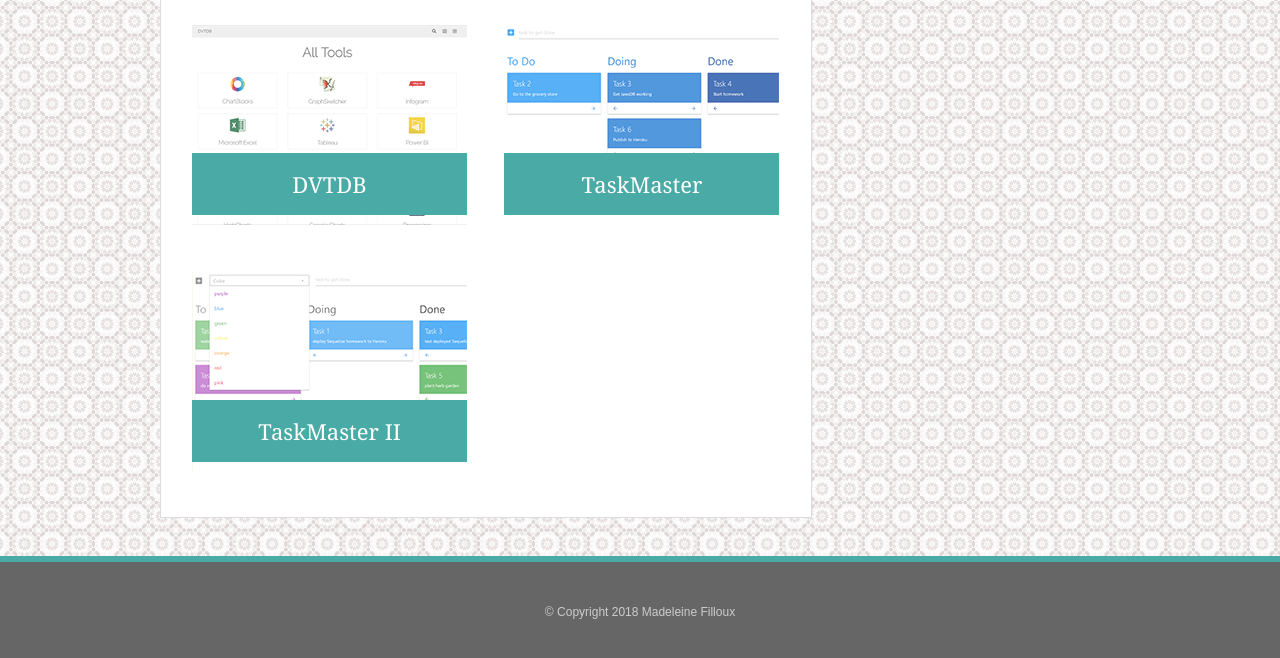
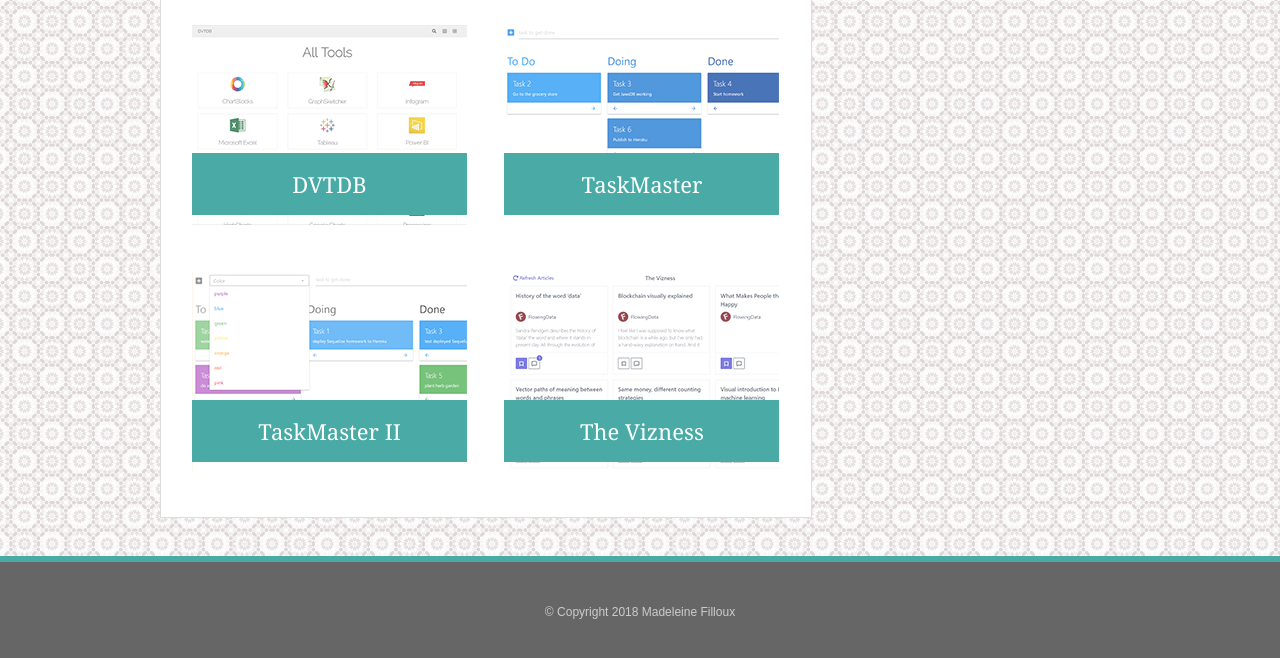
Before and after one commit to datananda/Basic-Portfolio, a plain HTML site: page portfolio.html in a window 1280 px wide. Shown: the part 1241-1899 px from the top of the page. Drawn offline with Linux system fonts and the light colour scheme.

Commit message:
add vizness app to portfolio

```diff
--- a/portfolio.html
+++ b/portfolio.html
@@ -100,6 +100,12 @@
                         <figcaption>TaskMaster II</figcaption>
                     </a>
                 </figure>
+                <figure>
+                    <a href="https://lit-beyond-79270.herokuapp.com/">
+                        <img src="assets/images/vizness.png" alt="screenshot of data viz news aggregation app">
+                        <figcaption>The Vizness</figcaption>
+                    </a>
+                </figure>
             </section>
 
             <aside>
```
Also changed, not shown: assets/images/vizness.png (added).
